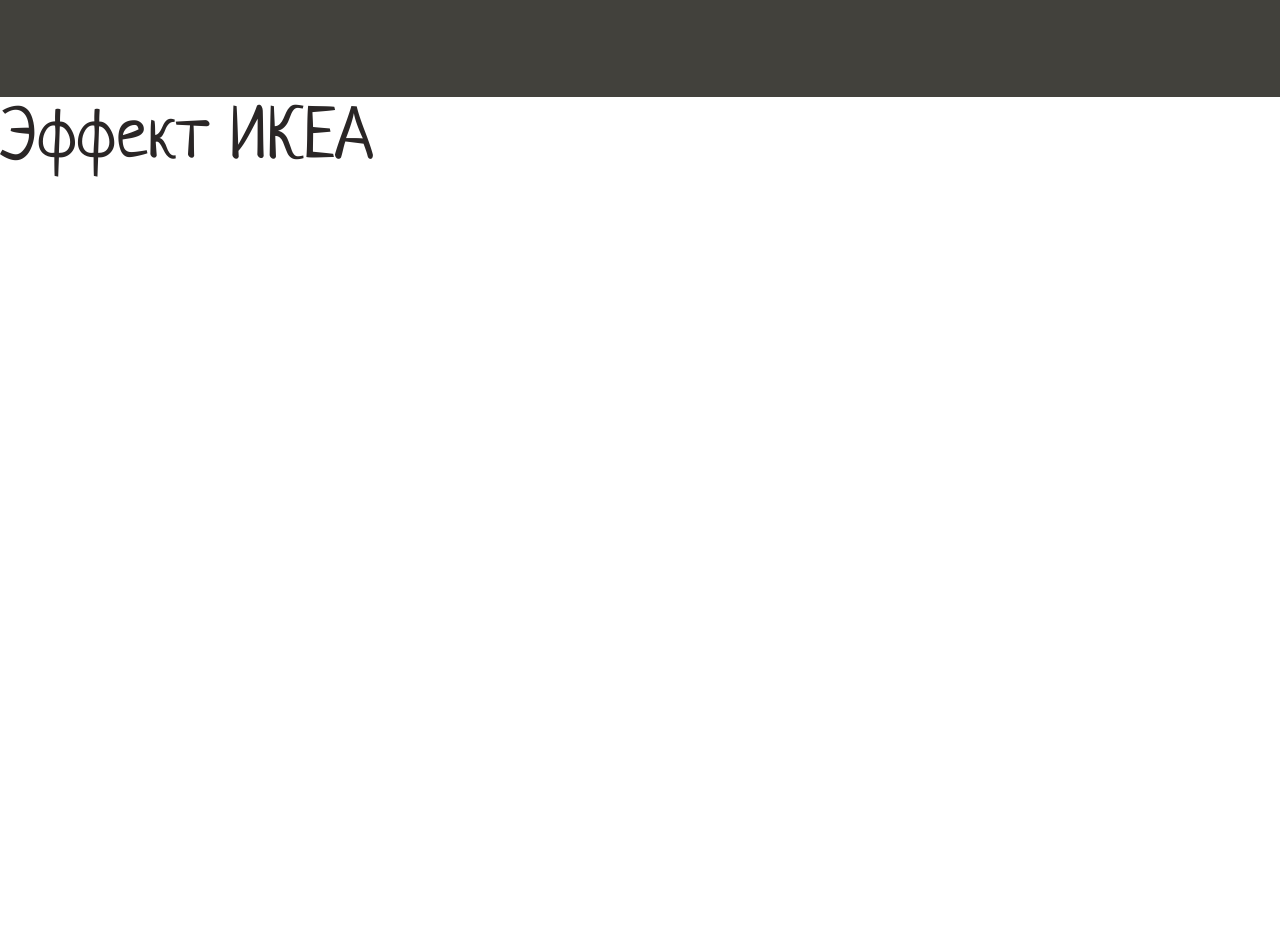
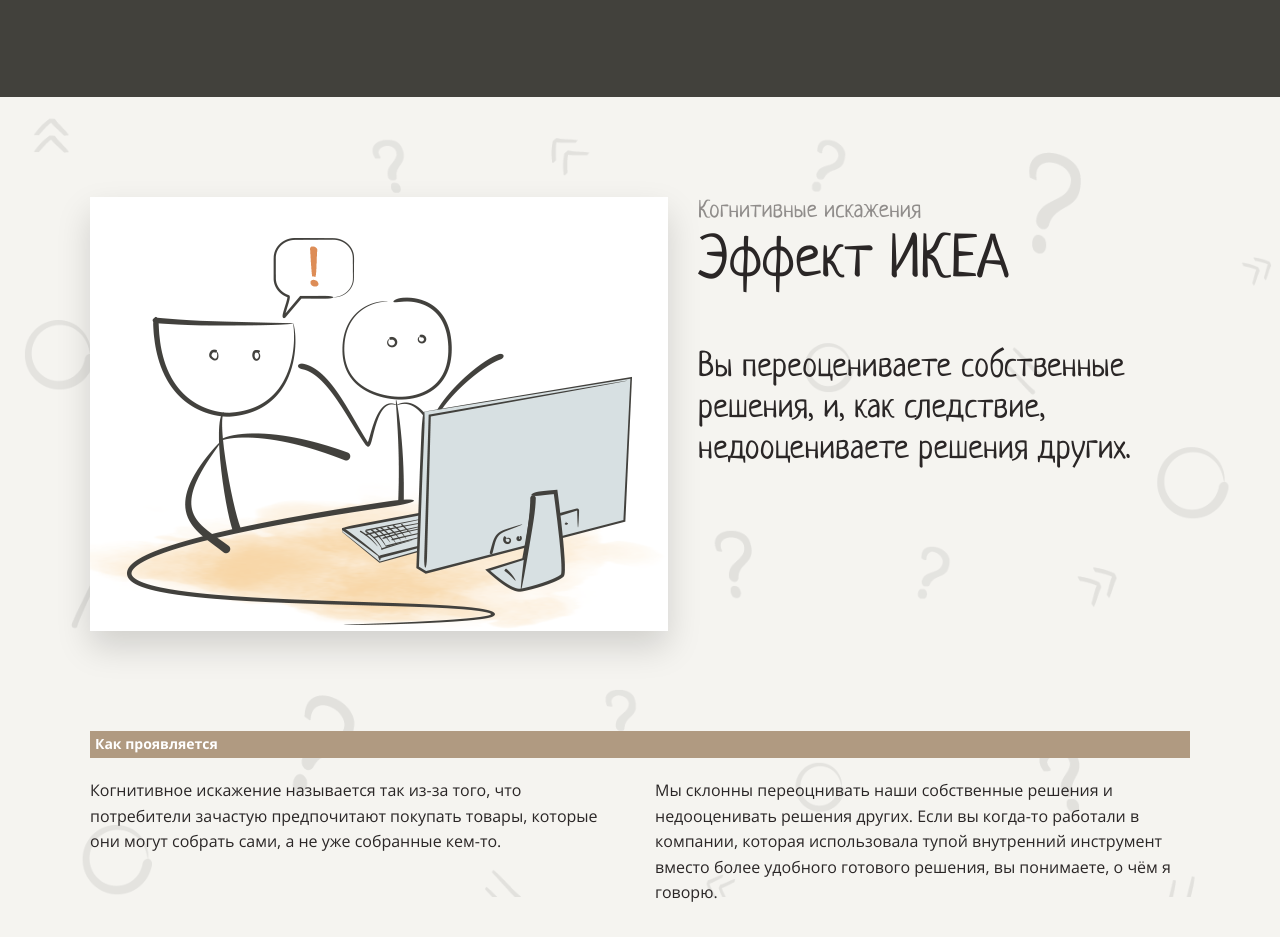
Before and after one commit to sunn-shinne/cognitive-distortions, a website: page src/index.html in a window 1280 px wide. Shown: the part 2530-3467 px from the top of the page. Before the commit the page ends 2773 px from the top, so only its background shows below. Drawn offline with Linux system fonts and the light colour scheme.

Commit message:
Create the first cognitive distortion block

```diff
--- a/src/index.html
+++ b/src/index.html
@@ -11,6 +11,7 @@
     <link rel="stylesheet" href="styles/header.css">
     <link rel="stylesheet" href="styles/video-section.css">
     <link rel="stylesheet" href="styles/nav-section.css">
+    <link rel="stylesheet" href="styles/cognitive-distortion.css">
 </head>
 
 <body>
@@ -97,8 +98,30 @@
                 </a>
             </div>
         </section>
-        <section>
-            <h1><a name="1">Эффект ИКЕА</a></h1>
+        <section class="cognitive-distortion" id="ikea-effect">
+            <div class="cognitive-distortion-content">
+                <div class="cognitive-distortion-top-block">
+                    <img class="cognitive-distortion-image" src="./assets/images/1.png" alt="two men and a computer">
+                    <div class="cognitive-distortion-title-block">
+                        <p class="cognitive-distortion-subtitle">Когнитивные искажения</p>
+                        <h2 class="cognitive-distortion-title"><a name="1">Эффект ИКЕА</a></h2>
+                        <p class="cognitive-distortion-description">Вы переоцениваете собственные решения, и, как
+                            следствие, недооцениваете решения других.</p>
+                    </div>
+                </div>
+                <div class="cognitive-distortion-manifestation">
+                    <h3 class="cognitive-distortion-manifestation-title">Как проявляется</h3>
+                    <p class="m-0">Когнитивное искажение называется так из-за того, что потребители зачастую
+                        предпочитают покупать
+                        товары, которые они могут собрать сами, а не уже собранные кем-то.</p>
+                    <br>
+                    <p class="m-0">Мы склонны переоцнивать наши собственные решения и недооценивать решения других. Если
+                        вы когда-то
+                        работали в компании, которая использовала тупой внутренний инструмент вместо более удобного
+                        готового решения, вы понимаете, о чём я говорю.</p>
+                </div>
+
+            </div>
         </section>
         <!-- <section></section>
         <section></section>
--- /dev/null
+++ b/src/styles/cognitive-distortion.css
@@ -0,0 +1,73 @@
+.cognitive-distortion {
+  background-color: var(--light);
+}
+
+.cognitive-distortion::before {
+  position: absolute;
+
+  width: 100%;
+  height: 100%;
+
+  background-image: url("../assets/images/background.png");
+  background-repeat: no-repeat;
+  background-size: cover;
+  opacity: 0.1;
+
+  content: "";
+}
+
+.cognitive-distortion-content {
+  position: relative;
+
+  width: 1100px;
+  margin: 0 auto;
+  padding-top: 100px;
+  padding-bottom: 100px;
+}
+
+.cognitive-distortion-top-block {
+  display: flex;
+  flex-direction: row;
+}
+
+.cognitive-distortion-image {
+  box-shadow: 0px 16px 32px rgba(0, 0, 0, 0.15);
+}
+
+.cognitive-distortion-title-block {
+  display: flex;
+  flex-direction: column;
+  margin-left: 30px;
+  flex-grow: 1;
+}
+
+.cognitive-distortion-manifestation-title {
+  box-sizing: border-box;
+  column-span: all;
+  margin-top: 100px;
+  margin-bottom: 20px;
+  padding: 5px;
+  color: var(--white);
+  font: 700 14px/16.8px "Open Sans", sans-serif;
+  background-color: var(--brown);
+}
+
+.cognitive-distortion-subtitle {
+  margin: 0;
+  color: var(--translucent-dark);
+  font: 400 24px/29px Neucha, sans-serif;
+}
+
+.cognitive-distortion-description {
+  font: 400 34px/40.8px Neucha, sans-serif;
+  margin-top: 0;
+}
+
+.cognitive-distortion-manifestation {
+  column-count: 2;
+  column-gap: 30px;
+}
+
+.m-0 {
+  margin: 0;
+}
```
